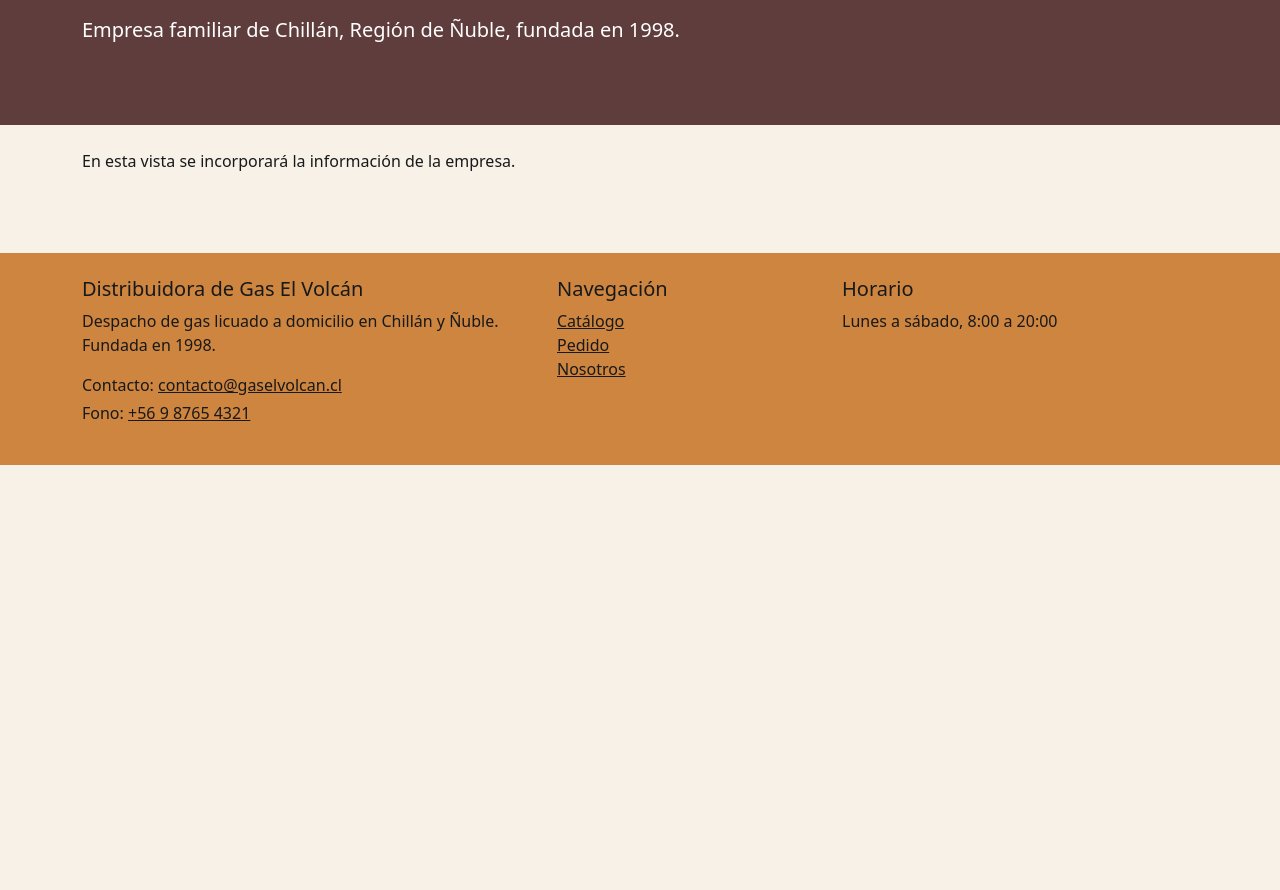
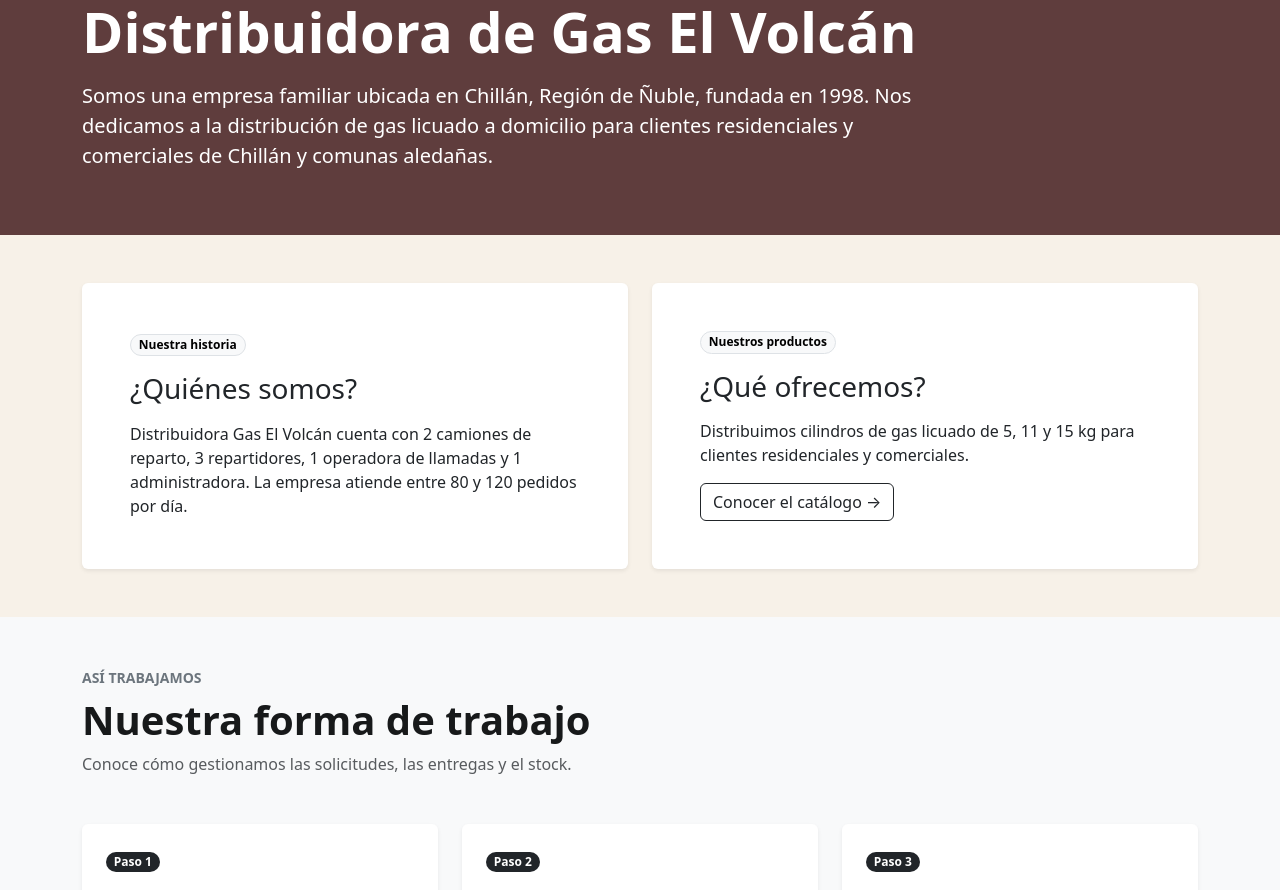
Before and after one commit to jimm-volition/distribuidora-el-volcan-react, a React (Vite) app: page /nosotros in a window 1280 px wide. Shown: the part 187-1077 px from the top of the page. Before the commit the page ends 800 px from the top, so only its background shows below. Built offline with nearby package versions, Linux system fonts and the light colour scheme.

Commit message:
nosotros listo

```diff
--- a/src/pages/Nosotros.jsx
+++ b/src/pages/Nosotros.jsx
@@ -1,16 +1,142 @@
-import Hero from "../components/Hero";
+import { Link } from "react-router-dom";
+
+const formaTrabajo = [
+  {
+    titulo: "Atención a clientes",
+    descripcion: "Recibimos y gestionamos solicitudes de entrega de gas.",
+  },
+  {
+    titulo: "Despacho a domicilio",
+    descripcion:
+      "Los repartidores realizan las entregas en Chillán y comunas aledañas.",
+  },
+  {
+    titulo: "Control de stock",
+    descripcion:
+      "La administradora supervisa la disponibilidad de los cilindros.",
+  },
+];
 
 function Nosotros() {
   return (
-    <>
-      <Hero
-        titulo="Distribuidora de Gas El Volcán"
-        subtitulo="Empresa familiar de Chillán, Región de Ñuble, fundada en 1998."
-      />
-      <main className="container py-4">
-        <p>En esta vista se incorporará la información de la empresa.</p>
-      </main>
-    </>
+    <main id="contenido">
+      <section className="hero-volcan">
+        <div className="container">
+          <span className="d-inline-block text-uppercase fw-semibold small mb-3 text-warning">
+            Conoce nuestra empresa
+          </span>
+          <h1 className="display-4 fw-bold mb-3">Distribuidora de Gas El Volcán</h1>
+          <p className="lead mb-0 col-lg-9">
+            Somos una empresa familiar ubicada en Chillán, Región de Ñuble,
+            fundada en 1998. Nos dedicamos a la distribución de gas licuado a
+            domicilio para clientes residenciales y comerciales de Chillán y
+            comunas aledañas.
+          </p>
+        </div>
+      </section>
+
+      <section className="container py-5" aria-label="Nuestra empresa y servicios">
+        <div className="row g-4">
+          <div className="col-12 col-lg-6">
+            <article className="card h-100 border-0 shadow-sm">
+              <div className="card-body p-4 p-lg-5">
+                <span className="badge rounded-pill text-bg-light border mb-3">
+                  Nuestra historia
+                </span>
+                <h2 className="h3 mb-3">¿Quiénes somos?</h2>
+                <p className="mb-0">
+                  Distribuidora Gas El Volcán cuenta con 2 camiones de reparto,
+                  3 repartidores, 1 operadora de llamadas y 1 administradora. La
+                  empresa atiende entre 80 y 120 pedidos por día.
+                </p>
+              </div>
+            </article>
+          </div>
+
+          <div className="col-12 col-lg-6">
+            <article className="card h-100 border-0 shadow-sm">
+              <div className="card-body p-4 p-lg-5 d-flex flex-column align-items-start">
+                <span className="badge rounded-pill text-bg-light border mb-3">
+                  Nuestros productos
+                </span>
+                <h2 className="h3 mb-3">¿Qué ofrecemos?</h2>
+                <p>
+                  Distribuimos cilindros de gas licuado de 5, 11 y 15 kg para
+                  clientes residenciales y comerciales.
+                </p>
+                <Link className="btn btn-outline-dark mt-auto" to="/catalogo">
+                  Conocer el catálogo <span aria-hidden="true">→</span>
+                </Link>
+              </div>
+            </article>
+          </div>
+        </div>
+      </section>
+
+      <section className="bg-body-tertiary py-5">
+        <div className="container">
+          <div className="mb-4 mb-lg-5">
+            <span className="d-inline-block text-uppercase fw-semibold small text-secondary mb-2">
+              Así trabajamos
+            </span>
+            <h2 className="display-6 fw-bold mb-2">Nuestra forma de trabajo</h2>
+            <p className="text-body-secondary mb-0">
+              Conoce cómo gestionamos las solicitudes, las entregas y el stock.
+            </p>
+          </div>
+
+          <div className="row g-4">
+            {formaTrabajo.map((paso, indice) => (
+              <div className="col-12 col-md-6 col-lg-4" key={paso.titulo}>
+                <article className="card h-100 border-0 shadow-sm">
+                  <div className="card-body p-4">
+                    <span className="badge rounded-pill text-bg-dark mb-3">
+                      Paso {indice + 1}
+                    </span>
+                    <h3 className="h5">{paso.titulo}</h3>
+                    <p className="text-body-secondary mb-0">{paso.descripcion}</p>
+                  </div>
+                </article>
+              </div>
+            ))}
+          </div>
+        </div>
+      </section>
+
+      <section className="container py-5">
+        <div className="row align-items-center g-4 g-lg-5">
+          <div className="col-12 col-lg-8">
+            <span className="d-inline-block text-uppercase fw-semibold small text-secondary mb-2">
+              Seguimos avanzando
+            </span>
+            <h2 className="display-6 fw-bold mb-3">
+              ¿Por qué estamos modernizando el servicio?
+            </h2>
+            <p className="mb-4">
+              Actualmente los pedidos y el control de stock se gestionan de
+              forma manual. Nuestro proyecto busca facilitar los pedidos sin
+              llamadas, permitir que los clientes conozcan el estado de su
+              entrega y mejorar la gestión de pedidos y stock.
+            </p>
+            <Link className="btn btn-dark" to="/catalogo">
+              Ver catálogo <span aria-hidden="true">→</span>
+            </Link>
+          </div>
+
+          <div className="col-12 col-lg-4">
+            <div className="card border-0 shadow-sm text-center h-100">
+              <div className="card-body p-4 p-lg-5 d-flex flex-column justify-content-center">
+                <span className="text-uppercase small fw-semibold text-body-secondary">
+                  Fundada en
+                </span>
+                <p className="display-2 fw-bold mb-1">1998</p>
+                <p className="mb-0">Empresa familiar de Chillán, Región de Ñuble.</p>
+              </div>
+            </div>
+          </div>
+        </div>
+      </section>
+    </main>
   );
 }
 
```
